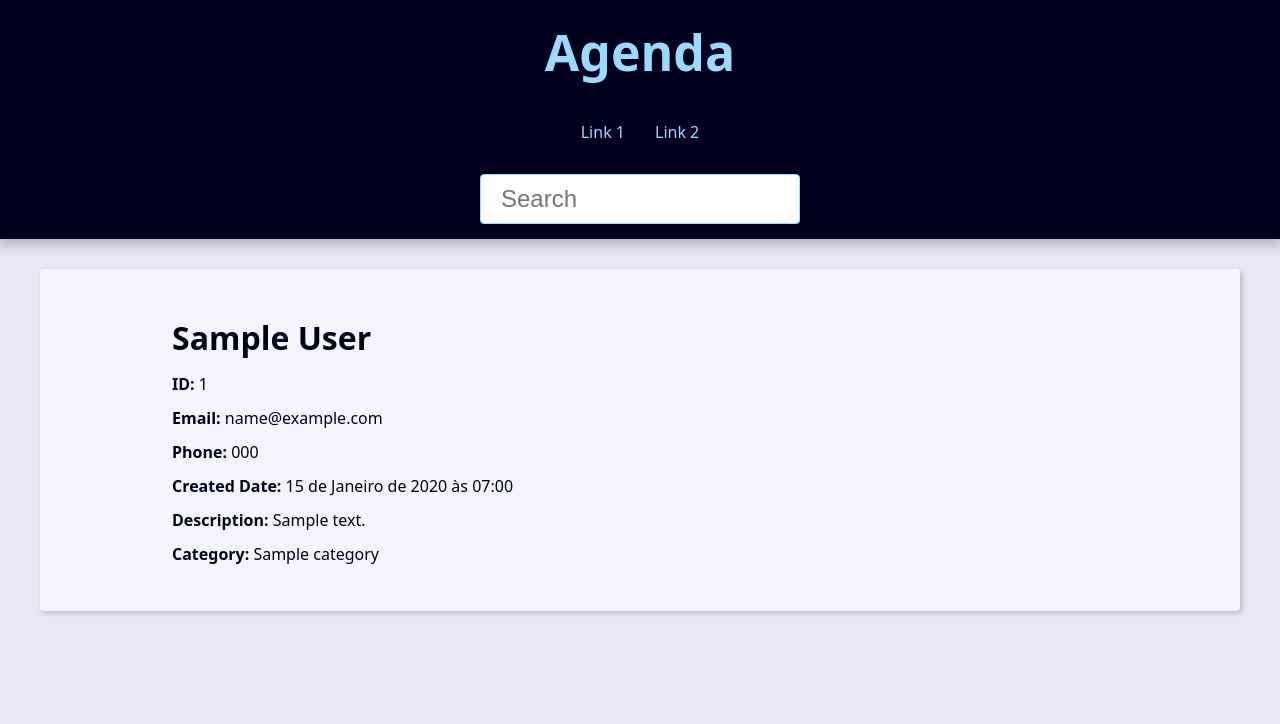
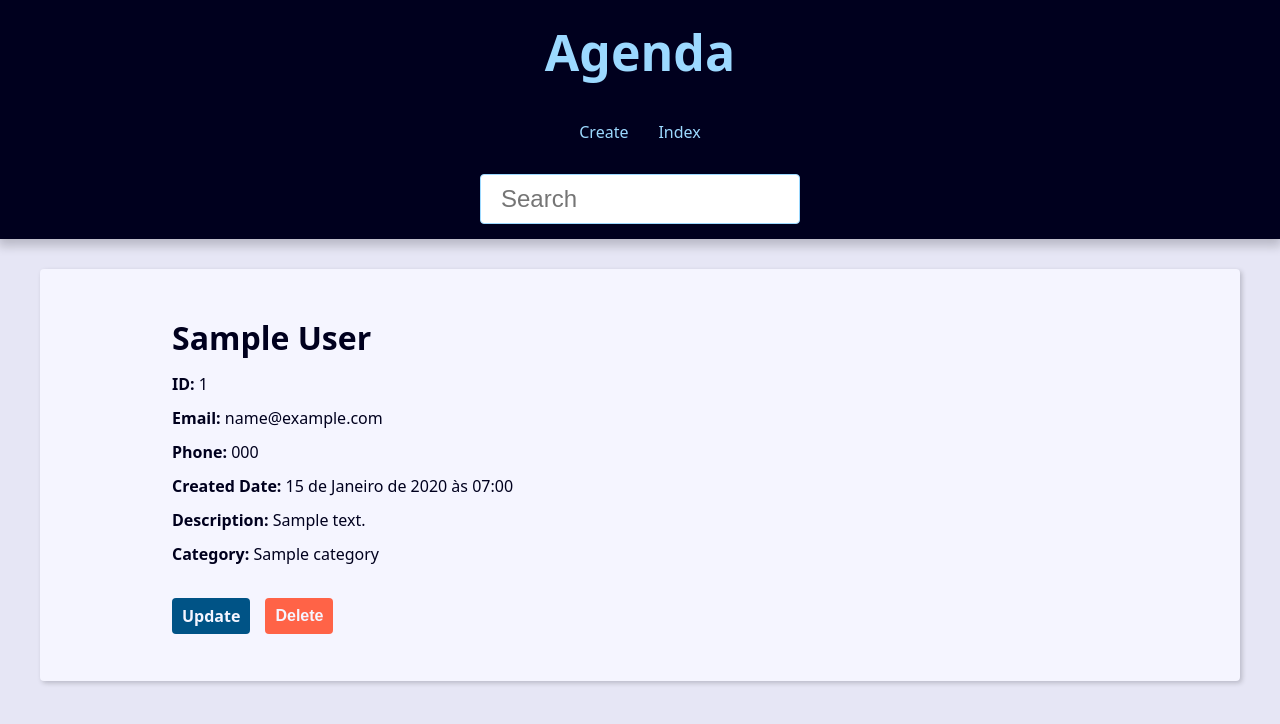
Before and after one commit to GustavoMarquesDev/agenda_django, a Django app: page /contact/1/ in a window 1280 px wide. Shown: the top 724 px of the page. Run offline with Django 5.2, Linux system fonts and the light colour scheme; tables that the repository leaves empty hold one stand-in row (values such as "Sample post").

Commit message:
finalizando a exclusão de contatos

```diff
--- a/base_static/global/css/style.css
+++ b/base_static/global/css/style.css
@@ -302,6 +302,7 @@ svg {
   border-radius: var(--default-border-radius);
   cursor: pointer;
   transition: filter var(--transition-fast) ease-in-out;
+  text-decoration: none;
 }
 
 .btn:hover {
@@ -313,3 +314,23 @@ svg {
   filter: brightness(80%);
   box-shadow: 0 0 5px var(--link-dark-color);
 }
+
+.contact-links {
+  margin-block: calc(var(--small-font-size) * 2);
+  display: flex;
+  align-items: center;
+  gap: 0 var(--spacing);
+}
+
+.btn-link {
+  font-size: var(--small-font-size);
+  text-decoration: none;
+  font-weight: bold;
+  padding: 1rem;
+  display: block;
+  line-height: var(--small-font-size);
+}
+
+.btn-delete {
+  background: tomato;
+}
--- a/base_templates/global/partials/_header.html
+++ b/base_templates/global/partials/_header.html
@@ -5,10 +5,10 @@
   <nav class="menu">
     <ul class="menu-list">
       <li class="menu-item">
-        <a href="#" class="menu-link"> Link 1 </a>
+        <a href="{% url 'contact:create'%}" class="menu-link"> Create </a>
       </li>
       <li class="menu-item">
-        <a href="#" class="menu-link"> Link 2 </a>
+        <a href="{% url 'contact:index'%}" class="menu-link"> Index </a>
       </li>
     </ul>
   </nav>
--- a/contact/templates/contact/contact.html
+++ b/contact/templates/contact/contact.html
@@ -11,5 +11,26 @@
             <p><b>Created Date:</b> {{ contact.created_date }}</p>
             <p><b>Description:</b> {{ contact.description }}</p>
             <p><b>Category:</b> {{ contact.category.name }}</p>
+
+            <div class="contact-links">
+                <a
+                    class='btn btn-link'
+                    href="{% url 'contact:update' contact.id %}"
+                >
+                    Update
+                </a>
+                <form action="{% url 'contact:delete' contact.id %}" method="POST">
+                    {% csrf_token %}
+
+                    {% if confirmation == 'no' %}
+                        <input type="hidden" name="confirmation" value="yes">
+                        <button type="submit" class=" btn btn-link btn-delete">Confirma?</button>
+                    {% else %}
+                        <button type="submit" class=" btn btn-link btn-delete">Delete</button>
+                    {% endif %}
+
+                </form>
+
+            </div>
         </div>
 {% endblock content %}
--- a/contact/templates/contact/create.html
+++ b/contact/templates/contact/create.html
@@ -3,7 +3,7 @@
     <div class="form-wrapper">
         <h2>Contact</h2>
         <form
-        action="{% url 'contact:create' %}"
+        action="{{form_action}}"
         method="POST"
         enctype="multipart/form-data"
         >
--- a/contact/urls.py
+++ b/contact/urls.py
@@ -4,8 +4,10 @@ from contact import views
 app_name = "contact"
 
 urlpatterns = [
+    path("", views.index, name="index"),
+    path("search/", views.search, name="search"),
     path("contact/<int:contact_id>/", views.contact, name="contact"),
     path("contact/create/", views.create, name="create"),
-    path("search/", views.search, name="search"),
-    path("", views.index, name="index"),
+    path("contact/<int:contact_id>/update", views.update, name="update"),
+    path("contact/<int:contact_id>/delete", views.delete, name="delete"),
 ]
--- a/contact/views/contact_views.py
+++ b/contact/views/contact_views.py
@@ -1,5 +1,4 @@
 from django.shortcuts import render,  get_object_or_404, redirect
-from django.http import Http404
 from django.db.models import Q
 from django.core.paginator import Paginator
 
```
Also changed, not shown: contact/views/contact_forms.py (+53 -5 lines).
